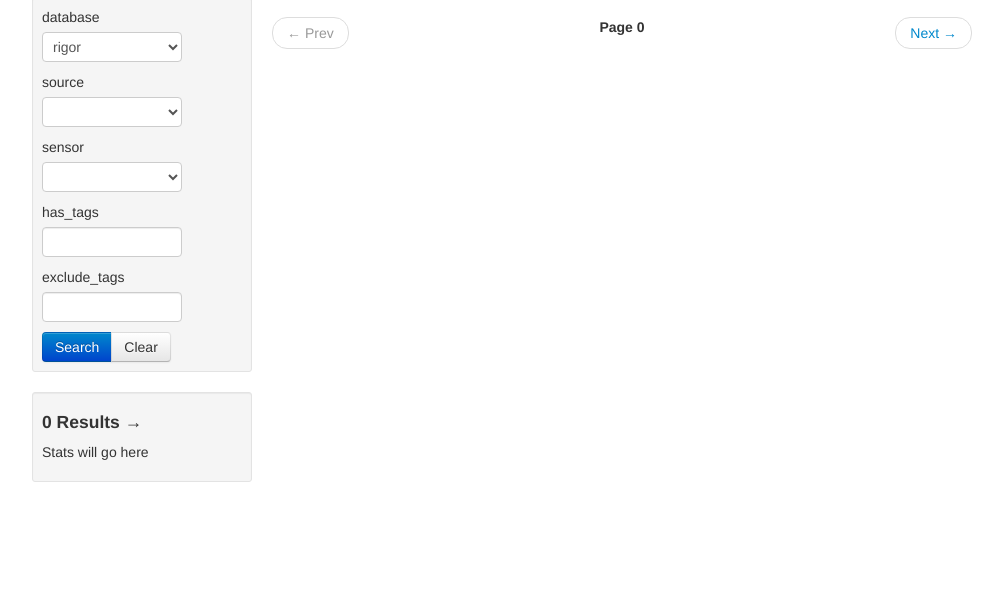
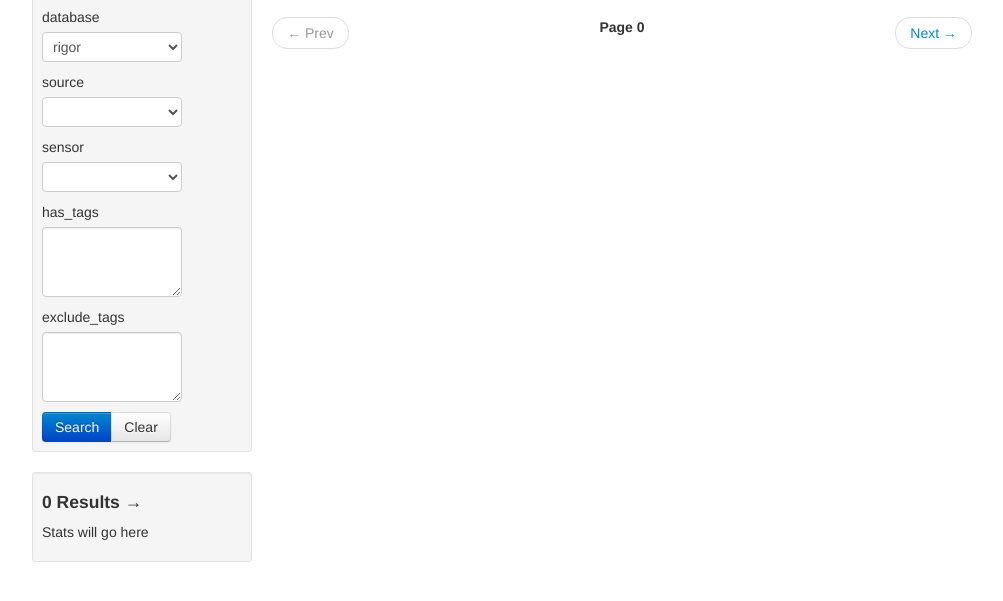
Before and after one commit to amazon-archives/rigor-webapp, a plain HTML site: page templates/browse.html in a window 1280 px wide. Shown: the part 63-664 px from the top of the page, without its empty margins (138-1141 px from the left). Drawn offline with Linux system fonts and the light colour scheme; no server answers.

Commit message:
Change input fields to textareas to allow word wrapping

```diff
--- a/templates/browse.html
+++ b/templates/browse.html
@@ -42,10 +42,11 @@
                     </select>
 
                     <label>has_tags</label>
-                    <input type="text" class="span2" ng-model="query.has_tags">
+                    <!--<input type="text" class="span2" ng-model="query.exclude_tags">-->
+                    <textarea rows=3 class="span2" ng-model="query.has_tags"></textarea>
 
                     <label>exclude_tags</label>
-                    <input type="text" class="span2" ng-model="query.exclude_tags">
+                    <textarea rows=3 class="span2" ng-model="query.excludet_tags"></textarea>
 
                     <div class="btn-group">
                         <button type="submit" class="btn btn-primary">Search</button>
```
